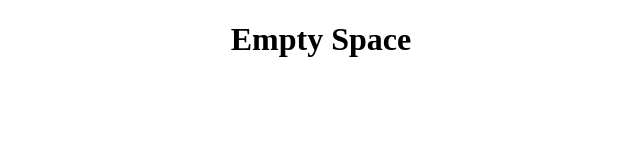
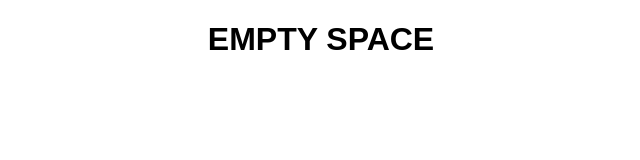
Before and after one commit to Drawingaxis/dev, a plain HTML site: page index.html in a window 1280 px wide. Shown: the whole page, without its empty margins (319-959 px from the left). Drawn offline with Linux system fonts and the light colour scheme.

Commit message:
Update index.html

```diff
--- a/index.html
+++ b/index.html
@@ -3,6 +3,12 @@
 <head>
     <meta charset="UTF-8">
     <meta name="viewport" content="width=device-width, initial-scale=1.0">
+    <style>
+    h1{
+        font-family: Arial, Helvetica, sans-serif;
+        text-transform: uppercase;
+        }
+    </style>
     <title>DEV</title>
 </head>
 <body>
```
